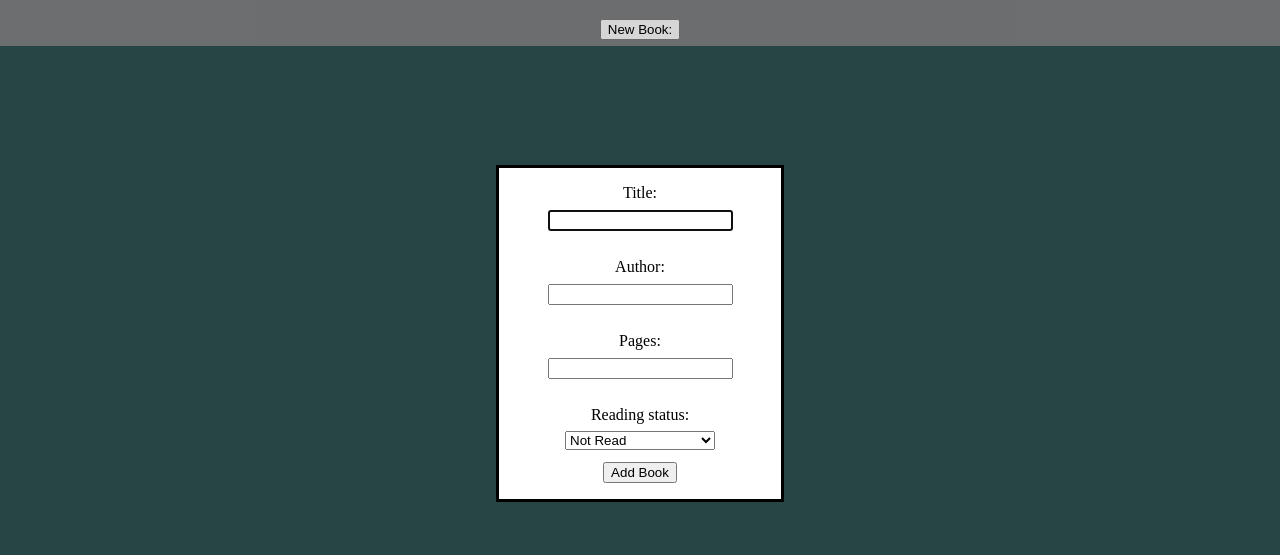
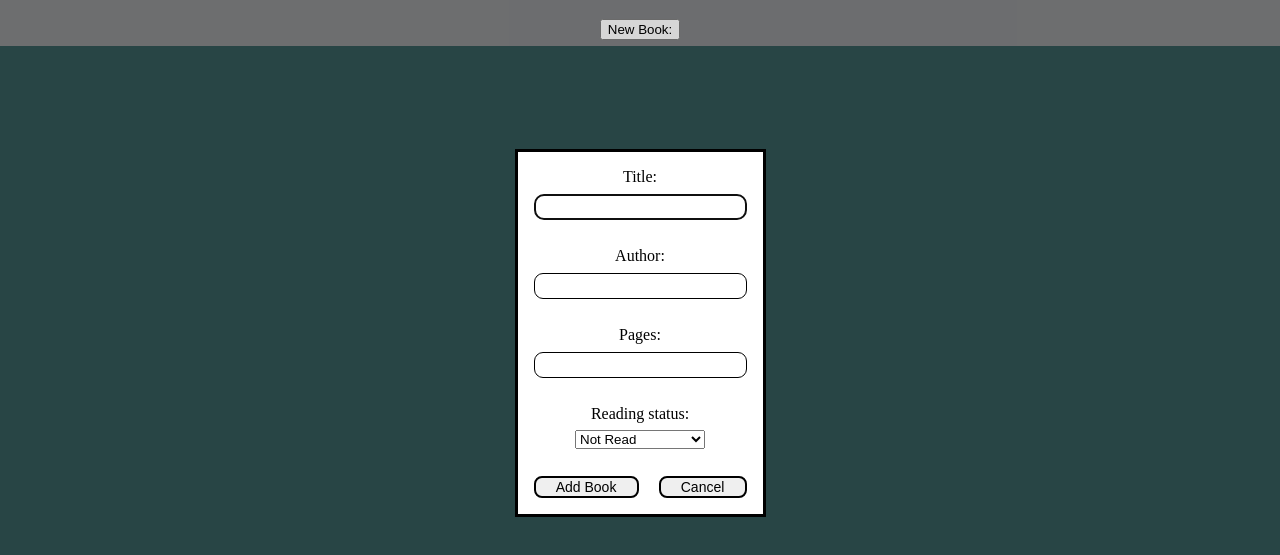
Before and after one commit to illsendu2jesus/library, a plain HTML site: page index.html in a window 1280 px wide. Both pictures are taken after a click on the button "New Book:". Shown: the part 67-622 px from the top of the page. Drawn offline with Linux system fonts and the light colour scheme.

Commit message:
added cancel button and some margins

```diff
--- a/index.html
+++ b/index.html
@@ -16,17 +16,20 @@
         <dialog>
             <form action="">
                 <label for="title">Title:<input type="text" required id="title" name="title"></label>
-                <label for="title">Author:<input type="text"  id="author" name="author"></label>
-                <label for="pages">Pages:<input type="number" min="1"  id="pages" name="pages"></label>
+                <label for="title">Author:<input type="text"  id="author" name="author" required></label>
+                <label for="pages">Pages:<input type="number" min="1"  id="pages" name="pages" required></label>
 
                 <label for="read"> Reading status:</label>
                 <select name="" id="read">
-                    <option value="not read">Not Read</option>
-                    <option value="read">Read</option>
-                    <option value="currently reading">Currently Reading</option>
+                    <option value="Not read">Not Read</option>
+                    <option value="Read">Read</option>
+                    <option value="Currently reading">Currently Reading</option>
                 </select>
 
-                <button class="submit" value="default">Add Book</button>
+                <div class="form-buttons">
+                    <button class="submit" value="default">Add Book</button>
+                    <button class="cancel">Cancel</button>
+                </div>
 
             </form>
         </dialog>
--- a/logic.js
+++ b/logic.js
@@ -155,6 +155,7 @@ function changeReadStatus(btn){
 let add = document.querySelector('.add');
 let dialog = document.querySelector('dialog')
 let submit = document.querySelector('.submit');
+let cancel = document.querySelector('.cancel');
 
 let title = document.getElementById('title')
 let author = document.getElementById('author');
@@ -169,7 +170,11 @@ add.addEventListener('click',()=>{
 
 dialog.addEventListener('close',()=>{
     let book = dialog.returnValue.split(',');
-    addBookToArray(book);
+
+    //console.log(book,book.length)
+    if(book.length>1){
+        addBookToArray(book);
+    }
 })
 
 
@@ -178,6 +183,8 @@ submit.addEventListener('click',(e)=>{
     dialog.close([title.value, author.value, pages.value, read.value]);
 })
 
-if(books.length==0){
-    console.log('er');
-}
+cancel.addEventListener('click',(e)=>{
+
+    e.preventDefault();
+    dialog.close([]);
+})
--- a/styles.css
+++ b/styles.css
@@ -28,13 +28,18 @@ form{
     flex-direction: column;
     align-items: center;
     justify-content:space-around;
-    width: 250px;
+    /*width: 250px;*/
 }
 
 form input{
     display: block;
     /*width: 100%;*/
     margin-top: 8px;
+    border-radius: 9px;
+    font-size: 16px;
+    height:22px;
+    text-align: center;
+    border:1px solid black
 }
 
 form label{
@@ -44,10 +49,27 @@ form label{
 }
 
 form select{
-    width: 60%;
+   /* width: 60%;*/
     margin-top: -20px;
 }
 
+.form-buttons{
+    display: flex;
+    justify-content: space-between;
+    gap:20px;
+    width: 100%;
+   /* border:1px solid red;*/
+
+}
+
+.form-buttons button{
+    flex-grow: 1;
+    border:2px solid black;
+    border-radius: 8px;
+    font-size: 14px;
+    margin-top: 15px;
+
+}
 
 .card{
     height:350px;
```
